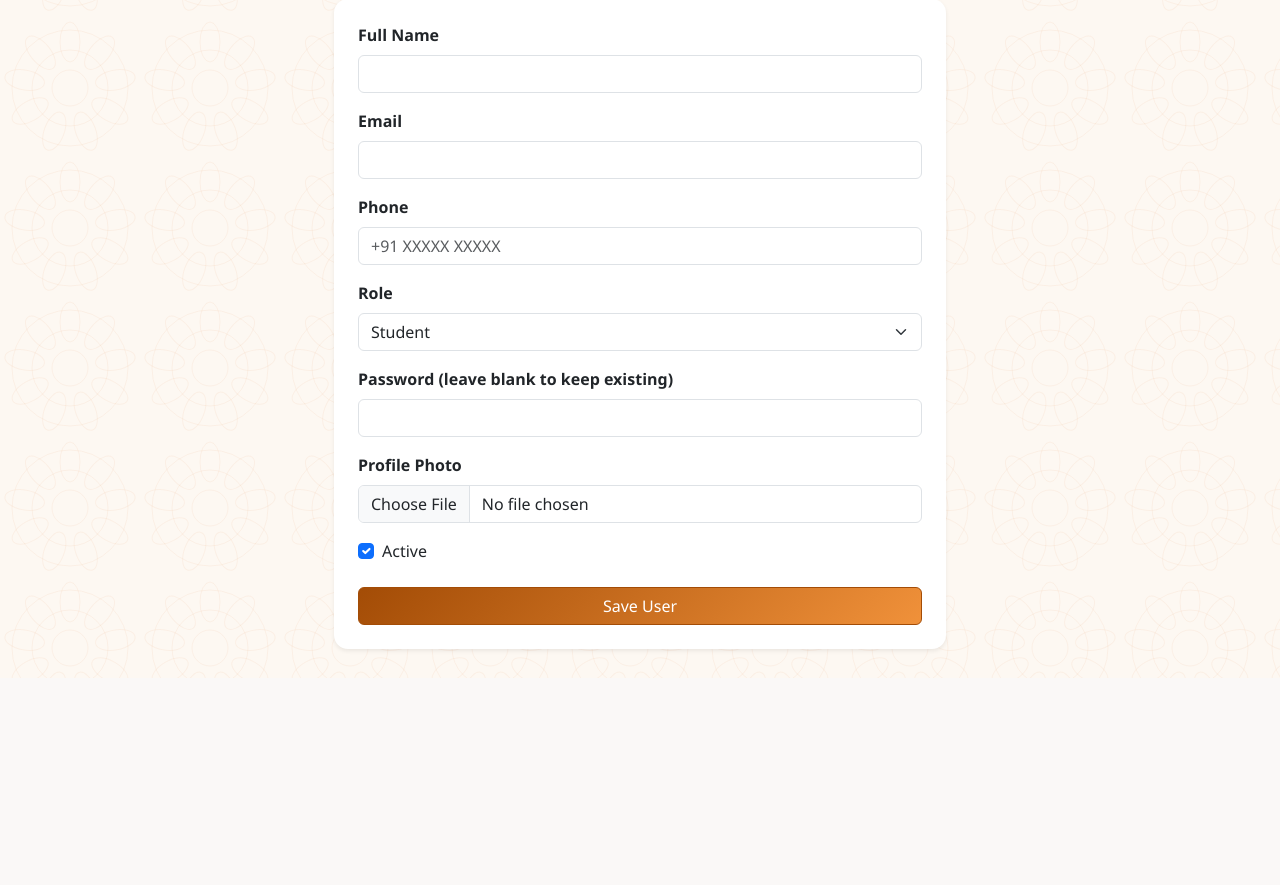
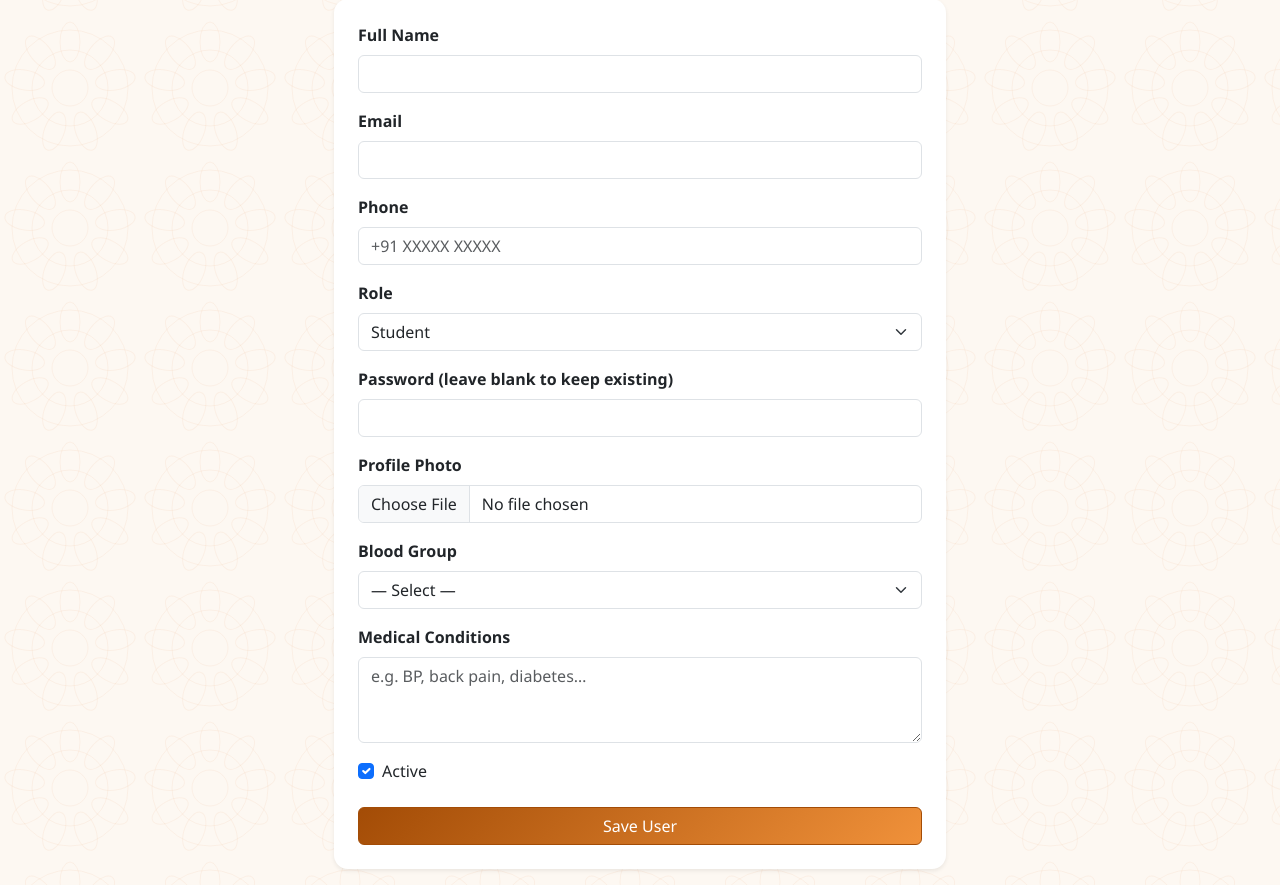
Before and after one commit to jayant1345/ASTANG-YOGA, a Flask app: page /admin/users/new in a window 1280 px wide. Shown: the part 122-1007 px from the top of the page. Before the commit the page ends 800 px from the top, so only its background shows below. Run offline with Flask 3, Linux system fonts and the light colour scheme; the visitor is signed in with stand-in values (Sample User, id 1); some libraries are stand-ins or nearby versions.

Commit message:
user form updation

```diff
--- a/app/admin/forms.py
+++ b/app/admin/forms.py
@@ -19,6 +19,14 @@ class UserForm(FlaskForm):
     profile_photo = FileField('Profile Photo', validators=[
         Optional(), FileAllowed(['jpg', 'jpeg', 'png', 'gif'], 'Images only')
     ])
+    blood_group = SelectField('Blood Group', validators=[Optional()],
+                              choices=[('', '— Select —'),
+                                       ('A+', 'A+'), ('A-', 'A-'),
+                                       ('B+', 'B+'), ('B-', 'B-'),
+                                       ('AB+', 'AB+'), ('AB-', 'AB-'),
+                                       ('O+', 'O+'), ('O-', 'O-'),
+                                       ('Unknown', 'Unknown')])
+    medical_condition = TextAreaField('Medical Conditions', validators=[Optional(), Length(max=1000)])
     submit = SubmitField('Save User')
 
 
--- a/app/admin/routes.py
+++ b/app/admin/routes.py
@@ -100,6 +100,8 @@ def user_new():
             return render_template('admin/user_form.html', form=form, title='New User')
         if form.profile_photo.data and form.profile_photo.data.filename:
             user.profile_photo = save_upload(form.profile_photo.data, 'profiles')
+        user.blood_group = form.blood_group.data or None
+        user.medical_condition = form.medical_condition.data or None
         db.session.add(user)
         db.session.commit()
         flash(f'User {user.name} created.', 'success')
@@ -127,6 +129,8 @@ def user_edit(user_id):
             user.set_password(form.password.data)
         if form.profile_photo.data and form.profile_photo.data.filename:
             user.profile_photo = save_upload(form.profile_photo.data, 'profiles')
+        user.blood_group = form.blood_group.data or None
+        user.medical_condition = form.medical_condition.data or None
         db.session.commit()
         flash(f'User {user.name} updated.', 'success')
         return redirect(url_for('admin.users'))
@@ -510,6 +514,8 @@ def registration_approve(req_id):
         role='student',
         is_active=True,
         password_hash=reg.password_hash,
+        blood_group=reg.blood_group,
+        medical_condition=reg.medical_condition,
     )
     db.session.add(user)
     reg.status = 'approved'
--- a/app/auth/routes.py
+++ b/app/auth/routes.py
@@ -57,6 +57,8 @@ def register():
             dob=form.dob.data,
             address=form.address.data,
             class_preference=form.class_preference.data,
+            blood_group=form.blood_group.data or None,
+            medical_condition=form.medical_condition.data or None,
         )
         req.set_password(form.password.data)
         db.session.add(req)
--- a/app/models.py
+++ b/app/models.py
@@ -22,6 +22,8 @@ class User(db.Model, UserMixin):
     password_hash = db.Column(db.String(256), nullable=False)
     role = db.Column(db.String(20), nullable=False)  # admin, instructor, student
     profile_photo = db.Column(db.String(255))
+    blood_group = db.Column(db.String(10))
+    medical_condition = db.Column(db.Text)
     is_active = db.Column(db.Boolean, default=True, nullable=False)
     created_at = db.Column(db.DateTime, default=now_ist)
 
@@ -211,6 +213,8 @@ class RegistrationRequest(db.Model):
     dob = db.Column(db.Date, nullable=False)
     address = db.Column(db.Text)
     class_preference = db.Column(db.String(200))
+    blood_group = db.Column(db.String(10))
+    medical_condition = db.Column(db.Text)
     password_hash = db.Column(db.String(256), nullable=False)
     status = db.Column(db.String(20), default='pending')  # pending, approved, rejected
     reject_reason = db.Column(db.Text)
--- a/app/templates/admin/user_form.html
+++ b/app/templates/admin/user_form.html
@@ -49,6 +49,17 @@
             {% endif %}
           </div>
 
+          <div class="mb-3">
+            {{ form.blood_group.label(class="form-label fw-semibold") }}
+            {{ form.blood_group(class="form-select") }}
+          </div>
+
+          <div class="mb-3">
+            {{ form.medical_condition.label(class="form-label fw-semibold") }}
+            {{ form.medical_condition(class="form-control", rows=3,
+               placeholder="e.g. BP, back pain, diabetes…") }}
+          </div>
+
           <div class="mb-4 form-check">
             {{ form.is_active(class="form-check-input") }}
             {{ form.is_active.label(class="form-check-label") }}
```
Also changed, not shown: app/auth/forms.py (+11 -1 lines), app/templates/admin/registrations.html (+8 -0 lines), app/templates/auth/register.html (+12 -0 lines).
